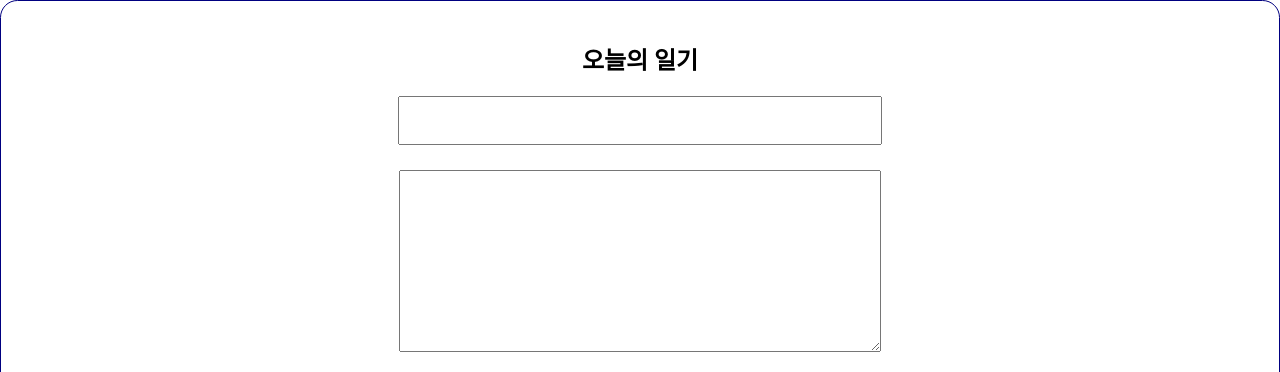
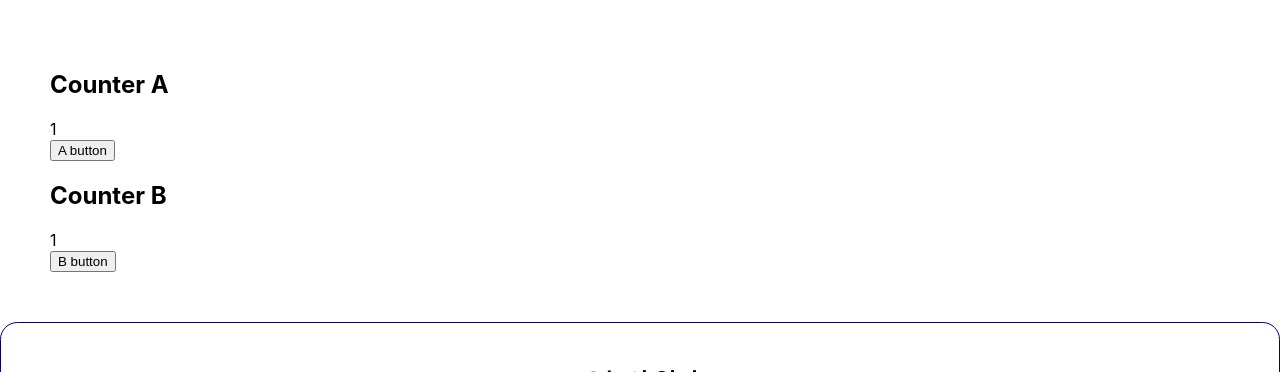
Before and after one commit to MrBellon/Goal, a React (Create React App) app: page / in a window 1280 px wide. Shown: the top 372 px of the page. Built offline with nearby package versions, Linux system fonts and the light colour scheme; no server answers.

Commit message:
first commit

```diff
--- a/src/App.js
+++ b/src/App.js
@@ -2,6 +2,7 @@ import { useEffect, useMemo, useRef, useState } from 'react';
 import './App.css';
 import DiaryEditor from './DiaryEditor';
 import DiaryList from './DiaryList';
+import OptimizeTest from './OptimizeTest';
 
 
 const App = () => {
@@ -43,7 +44,6 @@ const App = () => {
   };
 
   const onRemove = (targetId) => {
-    console.log(`${targetId}가 삭제되었습니다`);
     const newDiaryList = data.filter((it) => it.id !== targetId);
     setData(newDiaryList);
   }
@@ -65,6 +65,7 @@ const App = () => {
   const {goodCount, badCount, goodRatio} = getDiaryAnalysis;
 
   return <div className='App'>
+    <OptimizeTest />
     <DiaryEditor onCreate={onCreate} />
     <div>전체 일기 : {data.length}</div>
     <div>기분 좋은 일기 개수 : {goodCount}</div>
--- /dev/null
+++ b/src/OptimizeTest.js
@@ -0,0 +1,54 @@
+import React, { useState, useEffect } from "react";
+
+const CounterA = React.memo(({count}) => {
+
+  useEffect(()=> {
+    console.log(`CounterA Update - count: ${count}`)
+  })
+
+  return <div>{count}</div>
+})
+
+const CounterB = ({obj}) => {
+
+  useEffect(() => {
+    console.log(`CounterB Update - count : ${obj.count}`)
+  })
+
+  return <div>{obj.count}</div>
+};
+
+const areEqual = (prevProps, nextProps) => {
+  // return true // 이전 프롭스 현재 프롭스가 같다 -> 리렌더링을 일으키지 않게됩니다
+  // return false // 이전 과 현재가 다르다 -> 리렌더링을 일으키라
+
+  if(prevProps.obj.count === nextProps.obj.count) {
+    return true;
+  }
+  return false;
+
+  // return prevProps.obj.count === nextProps.obj.count;  -> 위의 식이랑 똑같은 결과
+}
+
+const MemoizeCounterB = React.memo(CounterB, areEqual);
+
+const OptimizeTest = () => {
+
+  const [count, setCount] = useState(1);
+  const [obj, setObj] = useState({count: 1})
+
+  return <div style={{ padding: 50 }}>
+    <div>
+      <h2>Counter A</h2>
+      <CounterA count={count} />
+      <button onClick={() => setCount(count)}>A button</button>
+    </div>
+    <div>
+      <h2>Counter B</h2>
+      <MemoizeCounterB obj={obj} />
+      <button onClick={() => setObj({count: obj.count})}>B button</button>
+    </div>
+  </div>;
+};
+
+export default OptimizeTest;
```
